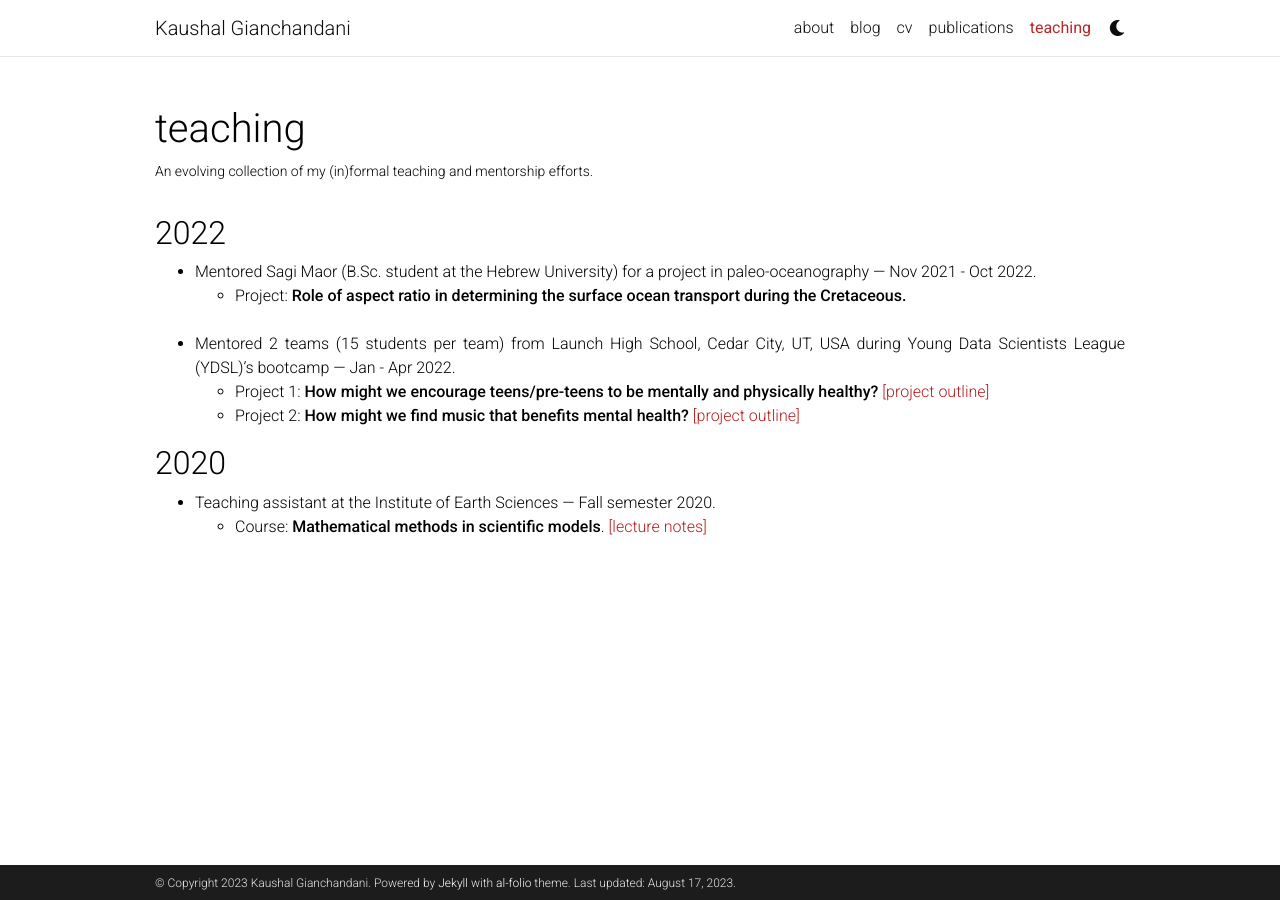
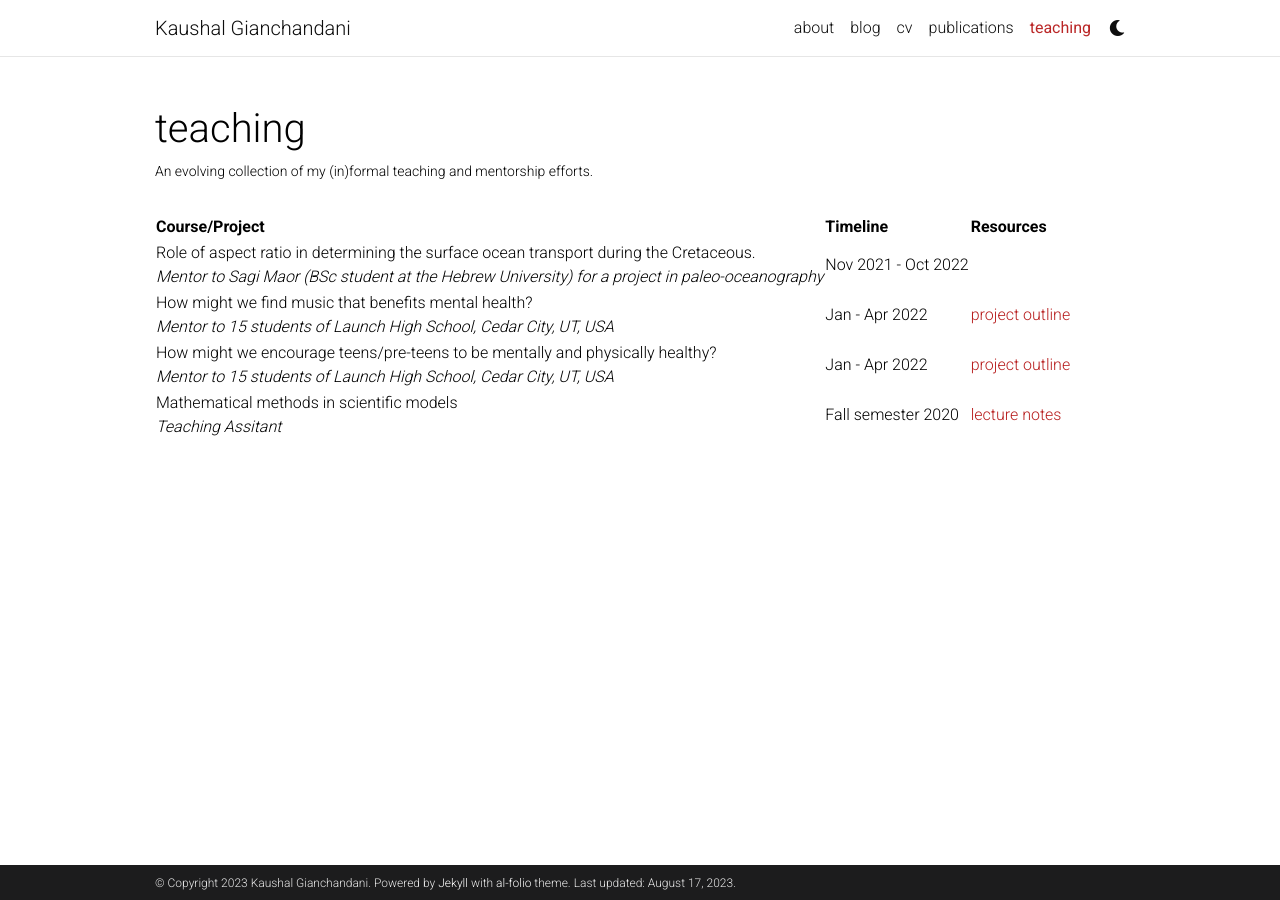
Before and after one commit to kaushalgianchandani/kaushalgianchandani.github.io, a Jekyll site: the page built from _pages/teaching.md, in a window 1280 px wide. Built offline with Jekyll 4.4.1, drawn with Linux system fonts in a browser that asks for light colours; full-size pictures stand in for the smaller copies a plugin makes; comment, search, counter and statistics services are not loaded; a style sheet for code colours, icons or effects is not loaded.

Commit message:
added table to teaching.md

```diff
--- a/_config.yml
+++ b/_config.yml
@@ -107,8 +107,8 @@ lastfm_id: # your lastfm id
 spotify_id: # your spotify id
 pinterest_id: # your pinterest id
 unsplash_id: # your unsplash id
-instagram_id: kaushalgianchandani # your instagram id
-facebook_id: kaushal.gianchandani # your facebook id
+instagram_id: # your instagram id
+facebook_id: # your facebook id
 youtube_id: # your youtube channel id (youtube.com/@<youtube_id>)
 discord_id: # your discord id (18-digit unique numerical identifier)
 
@@ -187,7 +187,7 @@ collections:
 announcements:
   enabled: true
   scrollable: true # adds a vertical scroll bar if there are more than 3 news items
-  limit: 3 # leave blank to include all the news in the `_news` folder
+  limit: 10 # leave blank to include all the news in the `_news` folder
 
 latest_posts:
   enabled: true
--- a/_pages/teaching.md
+++ b/_pages/teaching.md
@@ -7,6 +7,38 @@ nav: true
 nav_order: 1
 ---
 
+<!-- <div class="card mt-3 p-3">
+</div> -->
+
+<table>
+  <tr>
+    <th>Course/Project</th>
+    <th>Timeline</th>
+    <th>Resources</th>
+  </tr>
+  <tr>
+    <td>Role of aspect ratio in determining the surface ocean transport during the Cretaceous. <br> <i>Mentor to Sagi Maor (BSc student at the Hebrew University) for a project in paleo-oceanography</i></td>
+    <td>Nov 2021 - Oct 2022</td>
+    <td> </td>
+  </tr>
+  <tr>
+    <td>How might we find music that benefits mental health? <br> <i>Mentor to 15 students of Launch High School, Cedar City, UT, USA</i></td>
+    <td>Jan - Apr 2022</td>
+    <td> <a href = "https://kaushalgianchandani.github.io/assets/pdf/Project2_KG_AT.pdf" target="_blank">project outline</a> </td>
+  </tr>
+  <tr>
+    <td>How might we encourage teens/pre-teens to be mentally and physically healthy? <br> <i>Mentor to 15 students of Launch High School, Cedar City, UT, USA</i></td>
+    <td>Jan - Apr 2022</td>
+    <td> <a href = "https://kaushalgianchandani.github.io/assets/pdf/Project1_KG_AT.pdf" target="_blank">project outline</a> </td>
+  </tr>
+  <tr>
+    <td>Mathematical methods in scientific models <br> <i>Teaching Assitant</i></td>
+    <td>Fall semester 2020</td>
+    <td> <a href = "https://kaushalgianchandani.github.io/assets/pdf/mm.pdf" target="_blank">lecture notes</a> </td>
+  </tr>
+</table>
+
+<!--
 <h2 class="year">2022</h2>
 - Mentored Sagi Maor (B.Sc. student at the Hebrew University) for a project in paleo-oceanography --- Nov 2021 - Oct 2022.
   - Project:  **Role of aspect ratio in determining the surface ocean transport during the Cretaceous.**
@@ -17,4 +49,4 @@ nav_order: 1
 
 <h2 class="year">2020</h2>
 - Teaching assistant at the Institute of Earth Sciences --- Fall semester 2020.
-  - Course: **Mathematical methods in scientific models**. <a href = "https://kaushalgianchandani.github.io/assets/pdf/mm.pdf" target="_blank">[lecture notes]</a>
+  - Course: **Mathematical methods in scientific models**. <a href = "https://kaushalgianchandani.github.io/assets/pdf/mm.pdf" target="_blank">[lecture notes]</a> -->
```
Also changed, not shown: _pages/about.md (+3 -3 lines), _posts/2023-06-03-biasing-instagram-feed.md (+1 -1 lines).
